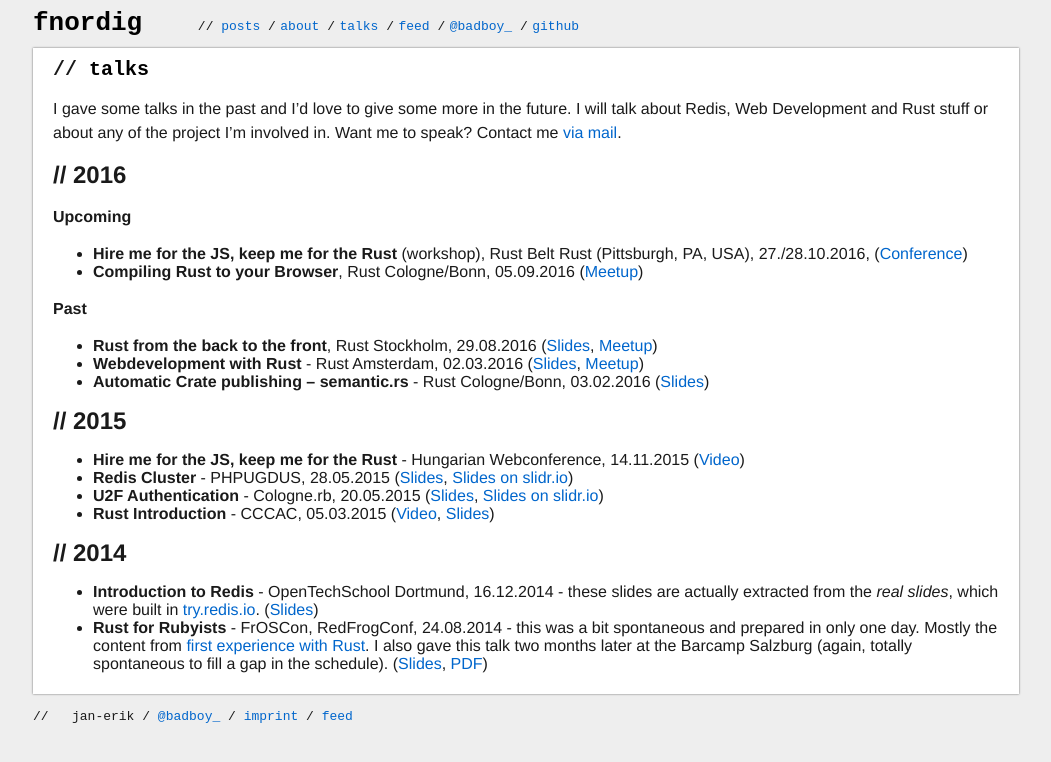
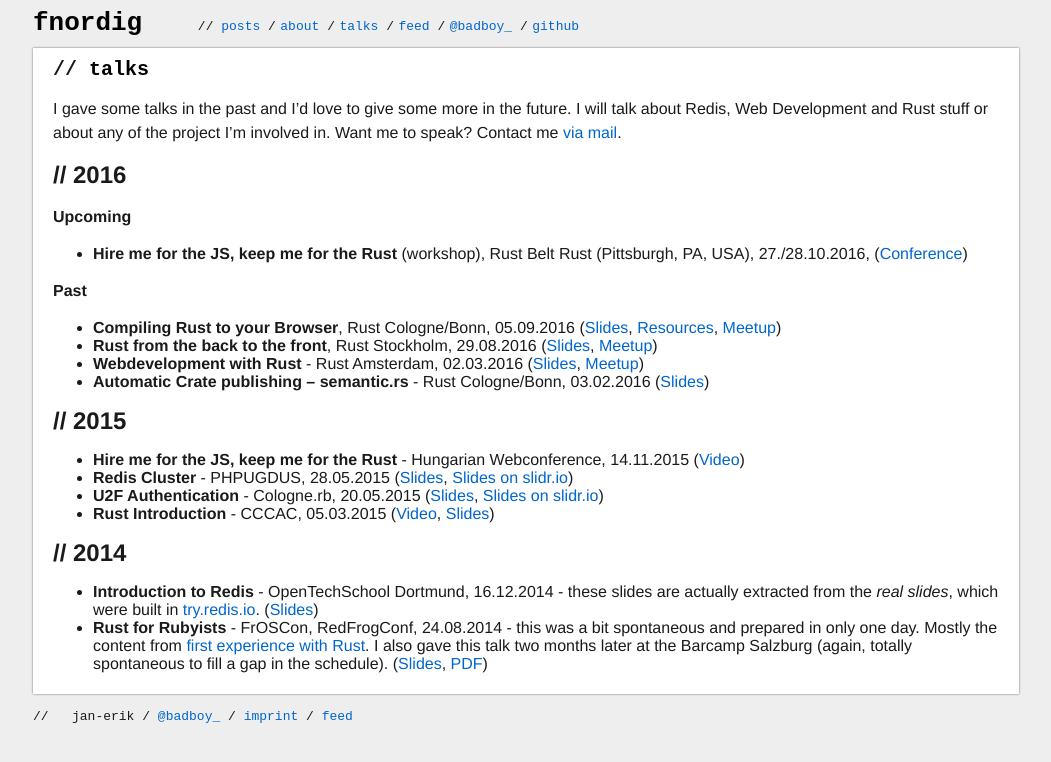
Before and after one commit to badboy/fnordig.de, a Jekyll site: the page built from talks.md, in a window 1280 px wide. Shown: the top 762 px of the page, without its empty margins (114-1165 px from the left). Built offline with Jekyll 4.4.1, drawn with Linux system fonts in a browser that asks for light colours.

Commit message:
Another talk happened

```diff
--- a/talks.md
+++ b/talks.md
@@ -12,10 +12,10 @@ Want me to speak? Contact me [via mail](mailto:janerik@fnordig.de).
 **Upcoming**
 
 * **Hire me for the JS, keep me for the Rust** (workshop), Rust Belt Rust (Pittsburgh, PA, USA), 27./28.10.2016, ([Conference](http://www.rust-belt-rust.com/sessions/))
-* **Compiling Rust to your Browser**, Rust Cologne/Bonn, 05.09.2016 ([Meetup](https://www.meetup.com/Rust-Cologne-Bonn/events/233139845/))
 
 **Past**
 
+* **Compiling Rust to your Browser**, Rust Cologne/Bonn, 05.09.2016 ([Slides](https://badboy.github.io/rust-to-the-browser/), [Resources](http://www.hellorust.com/emscripten/), [Meetup](https://www.meetup.com/Rust-Cologne-Bonn/events/233139845/))
 * **Rust from the back to the front**, Rust Stockholm, 29.08.2016 ([Slides](https://badboy.github.io/rust-sthlm/#1), [Meetup](https://www.meetup.com/ruststhlm/events/232054490/))
 * **Webdevelopment with Rust** - Rust Amsterdam, 02.03.2016 ([Slides](http://badboy.github.io/webdev-rust-slides/), [Meetup](http://www.meetup.com/Rust-Amsterdam/events/227827508/))
 * **Automatic Crate publishing – semantic.rs** - Rust Cologne/Bonn, 03.02.2016 ([Slides](http://badboy.github.io/semantic-rs-slides/#1))
```
